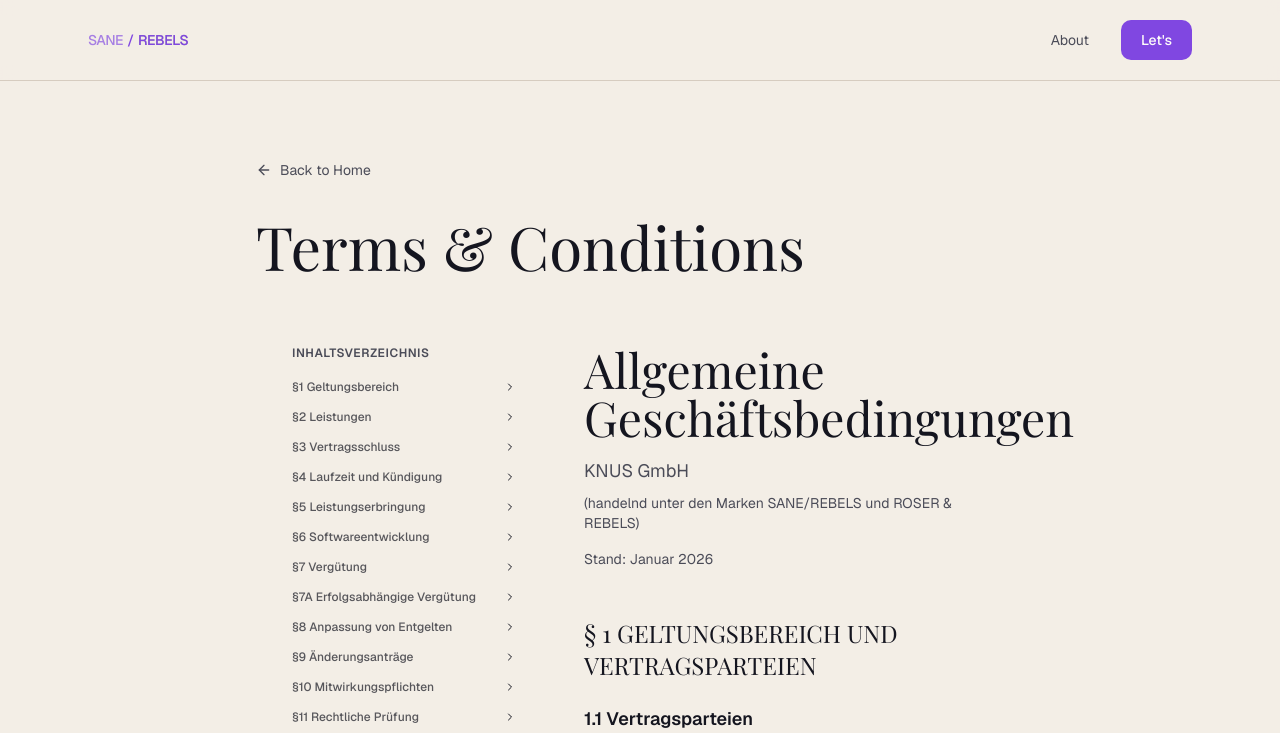
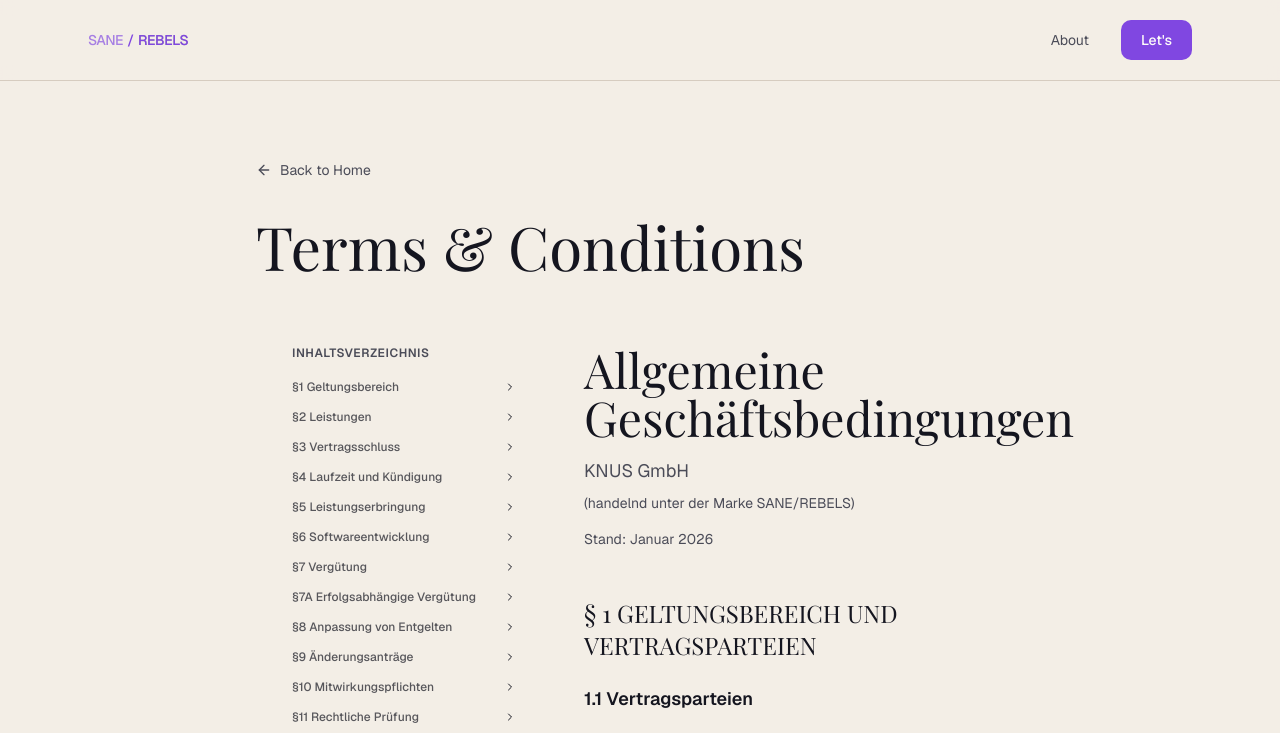
Before and after one commit to roser-one/sanerebels.com, a Next.js app: page /terms in a window 1280 px wide. Shown: the top 733 px of the page. Built offline with nearby package versions, Linux system fonts and the light colour scheme; a web font is replaced by a local one.

Commit message:
chore: remove "ROSER & REBELS" from code
Update terms page and metadata to remove alternate organization name.

Co-authored-by: 5ir0 <131521220+roser-one@users.noreply.github.com>

```diff
--- a/app/layout.tsx
+++ b/app/layout.tsx
@@ -37,7 +37,7 @@ export default function RootLayout({
         "@id": "https://sanerebels.com/#organization",
         name: "SANE/REBELS",
         legalName: "KNUS GmbH",
-        alternateName: ["ROSER & REBELS"],
+
         url: "https://sanerebels.com",
         logo: "https://sanerebels.com/logo-light.svg",
         slogan: "Done trading time? Let's build something.",
--- a/app/terms/page.tsx
+++ b/app/terms/page.tsx
@@ -116,7 +116,7 @@ export default function TermsPage() {
                 Allgemeine Geschäftsbedingungen
               </h1>
               <p className="text-lg text-muted-foreground mb-2">KNUS GmbH</p>
-              <p className="text-sm text-muted-foreground">(handelnd unter den Marken SANE/REBELS und ROSER & REBELS)</p>
+              <p className="text-sm text-muted-foreground">(handelnd unter der Marke SANE/REBELS)</p>
               <p className="text-sm text-muted-foreground mt-4">Stand: Januar 2026</p>
             </div>
 
```
